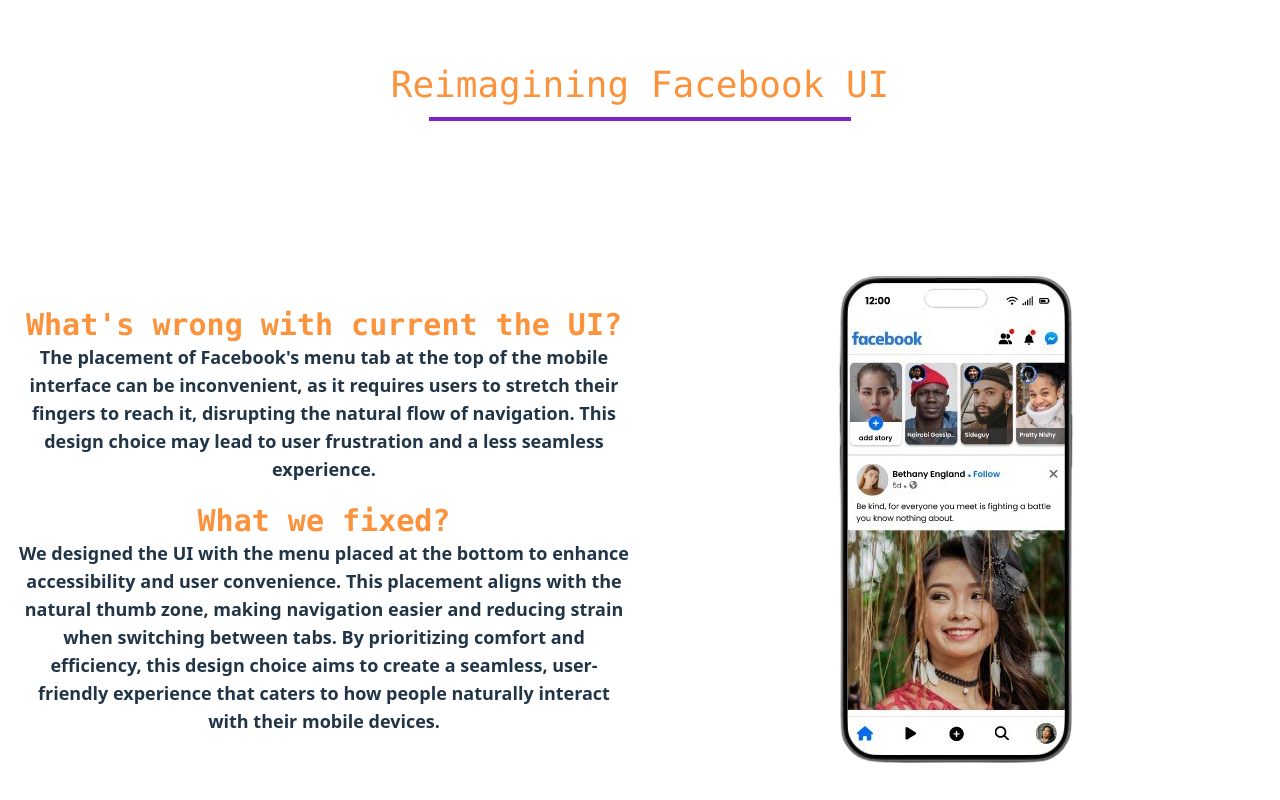
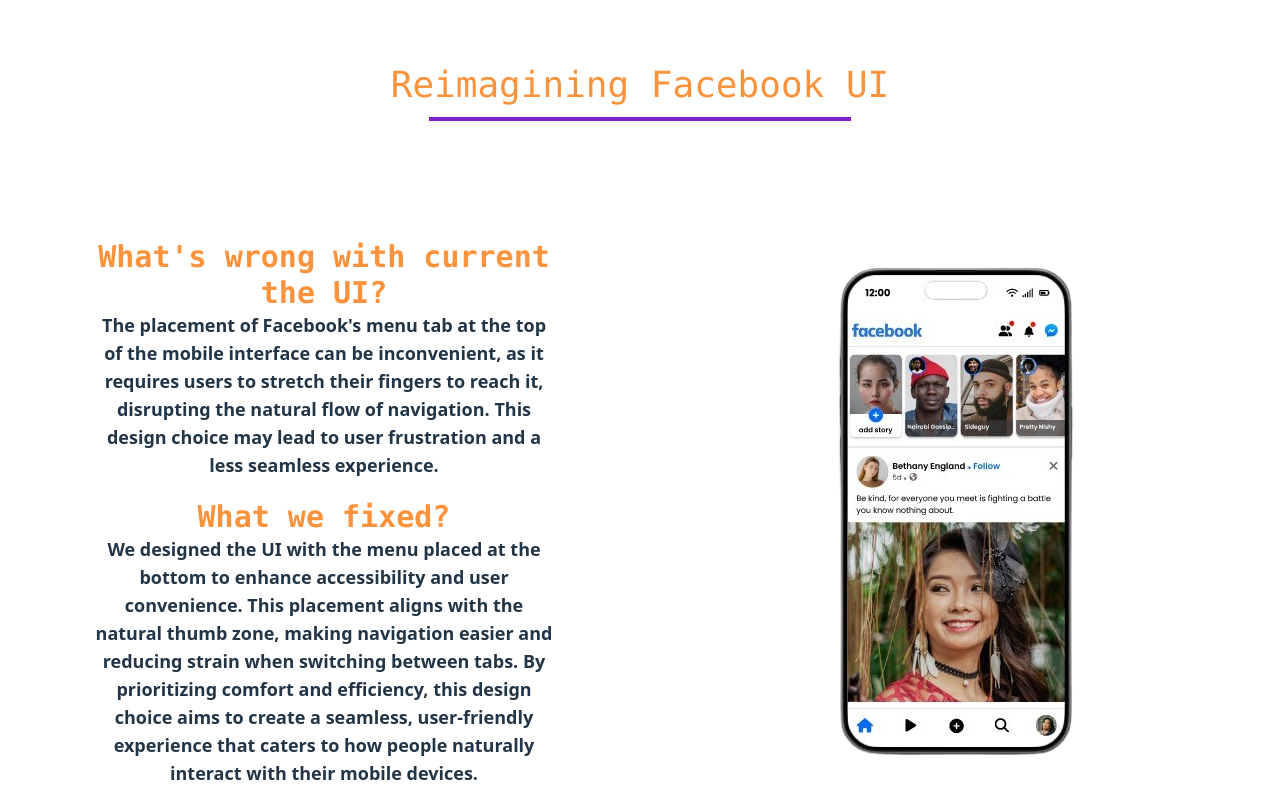
Before and after one commit to calebomondi/titandevs, a React (Vite) app: page / in a window 1280 px wide. Shown: the part 1320-2120 px from the top of the page. Built offline with nearby package versions, Linux system fonts and the light colour scheme.

Commit message:
made the profile divs horizontally centered on medium screens and above, also reduces the div size from 100%  to 75% on the questions divs of project section

```diff
--- a/src/components/members/members.tsx
+++ b/src/components/members/members.tsx
@@ -8,7 +8,7 @@
         <hr className="w-1/3 border-purple-700 border-2"/>
       </div>
       <div className="p-2 w-full mt-8 flex flex-col md:flex-row justify-center items-center">
-      <div className="flex overflow-x-auto w-full md:w-auto whitespace-nowrap justify-center items-center">
+      <div className="flex overflow-x-auto w-full md:w-auto whitespace-nowrap md:justify-center md:items-center">
         {team.map((member) => (
           <div
             className="w-3/4 md:w-1/6 p-2 m-2 rounded-lg md:h-1/2 flex-shrink-0 flex flex-col justify-center items-center border border-orange-500"
--- a/src/components/project/project.tsx
+++ b/src/components/project/project.tsx
@@ -7,9 +7,9 @@
         <h2 className="text-center font-mono text-4xl my-3 text-orange-400">Reimagining Facebook UI</h2>
         <hr className="w-1/3 border-purple-700 border-2"/>
       </div>
-      <div className="w-full flex flex-col md:flex-row md:h-full h-auto">
+      <div className="w-full flex flex-col md:flex-row md:h-full h-auto justify-center items-center">
         <div className="w-full md:h-screen md:w-1/2 p-2 h-auto mt-5 md:mt-0 flex justify-center items-center flex-col bg-cover bg-center">
-            <div className=' flex justify-center h-fill items-center flex-col'>
+            <div className=' flex justify-center h-fill md:w-3/4 items-center flex-col'>
               <h2 className="text-center font-mono text-3xl font-extrabold text-orange-400">What's wrong with current the UI?</h2>
               <p className="text-center font-sans text-lg font-bold">
               The placement of Facebook's menu tab at the top of the mobile interface can be inconvenient,
@@ -17,7 +17,7 @@
               This design choice may lead to user frustration and a less seamless experience.
               </p>
             </div>
-            <div className=' flex justify-center h-fill items-center flex-col mt-5'>
+            <div className=' flex justify-center h-fill md:w-3/4 items-center flex-col mt-5'>
               <h2 className="text-center font-mono text-3xl font-extrabold text-orange-400">What we fixed?</h2>
               <p className="text-center font-sans text-lg font-bold">
               We designed the UI with the menu placed at the bottom to enhance accessibility and user convenience.
```
